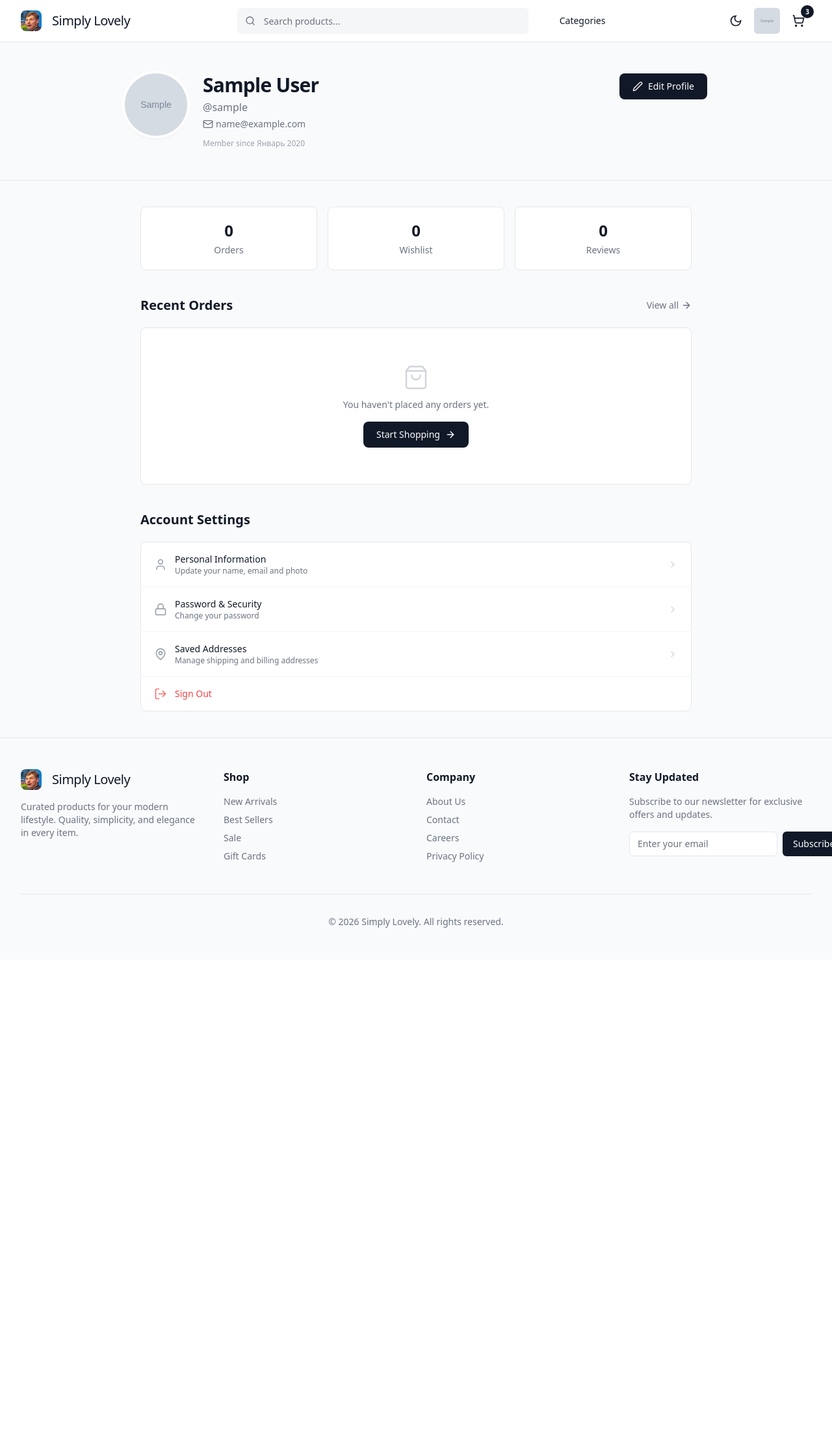
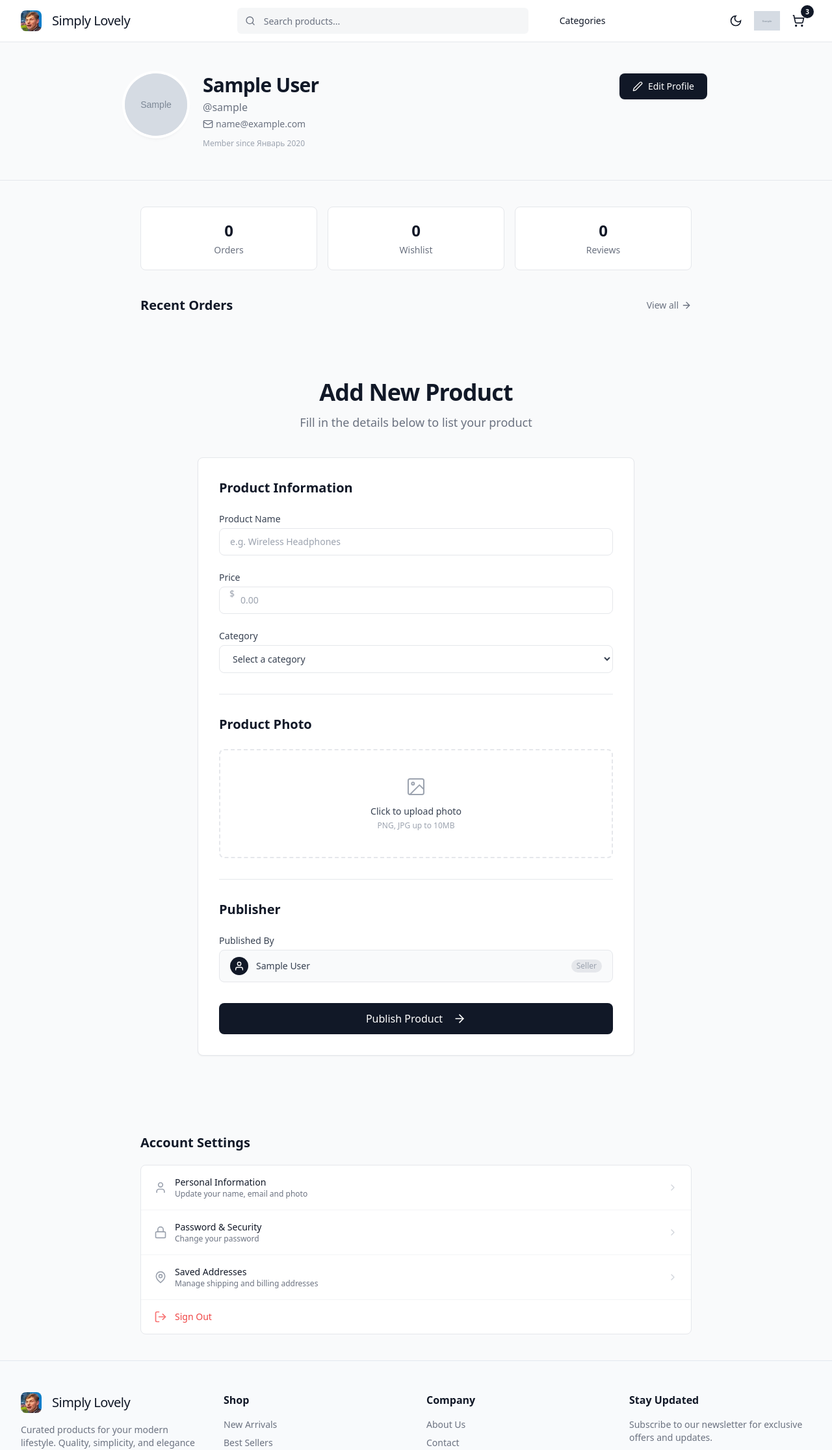
Before and after one commit to Sh0kerbled/simply-lovely, a Django app: page /users/profile/ in a window 1280 px wide. Shown: the top 2232 px of the page at 65% size. Before the commit the page ends 1428 px from the top, so only its background shows below. Run offline with Django 4.2, Linux system fonts and the light colour scheme; a user stored in the database is signed in; tables that the repository leaves empty hold one stand-in row (values such as "Sample post"); grey boxes marked "Sample" are stand-in pictures; style sheets or scripts are compiled from the project's sources; some libraries are stand-ins or nearby versions.

Commit message:
add product form for sellers

```diff
--- a/templates/base.html
+++ b/templates/base.html
@@ -287,11 +287,7 @@
             class="theme-hover inline-flex h-10 w-10 items-center justify-center rounded-md theme-text transition-colors"
             href="{% url 'users:profile_page' %}"
           >
-            <img
-              src="{{user.image.url}}"
-              class="theme-hover inline-flex h-10 w-10 items-center justify-center rounded-md theme-text transition-colors"
-              alt=""
-            />
+            <img src="{{user.image.url}}" alt="" />
           </a>
           {% else %}
           <a
--- a/users/templates/profile.html
+++ b/users/templates/profile.html
@@ -133,18 +133,140 @@
         </a>
       </div>
 
-      {% if recent_orders %}
-      <div class="space-y-3">
-        {% for order in recent_orders %}
+      {% if user.isSaler %}
       <div
-          class="bg-white border border-gray-200 rounded-lg p-4 flex items-center justify-between hover:shadow-md transition-shadow"
+        class="min-h-screen bg-gradient-to-b from-gray-100 to-white py-20 px-4"
       >
-          <div class="flex items-center gap-4">
-            <div
-              class="w-10 h-10 rounded-lg bg-gray-100 flex items-center justify-center shrink-0"
+        <div class="max-w-2xl mx-auto">
+          <!-- Header -->
+          <div class="text-center mb-10">
+            <h1 class="text-4xl font-bold tracking-tight text-gray-900 mb-3">
+              Add New Product
+            </h1>
+            <p class="text-gray-500 text-lg">
+              Fill in the details below to list your product
+            </p>
+          </div>
+
+          <!-- Form Card -->
+          <div class="bg-white border border-gray-200 rounded-lg p-8 shadow-sm">
+            <form>
+              <!-- Product Info -->
+              <h2 class="text-xl font-semibold text-gray-900 mb-6">
+                Product Information
+              </h2>
+
+              <!-- Title -->
+              <div class="mb-6">
+                <label class="block text-sm font-medium text-gray-700 mb-1"
+                  >Product Name</label
+                >
+                <input
+                  type="text"
+                  placeholder="e.g. Wireless Headphones"
+                  class="w-full border border-gray-200 rounded-lg px-4 py-2.5 text-sm text-gray-900 placeholder-gray-400 focus:outline-none focus:ring-2 focus:ring-gray-900 transition"
+                />
+              </div>
+
+              <!-- Price -->
+              <div class="mb-6">
+                <label class="block text-sm font-medium text-gray-700 mb-1"
+                  >Price</label
+                >
+                <div class="relative">
+                  <span
+                    class="absolute left-4 top-1/2 -translate-y-1/2 text-gray-400 text-sm font-medium"
+                    >$</span
+                  >
+                  <input
+                    type="number"
+                    min="0"
+                    step="0.01"
+                    placeholder="0.00"
+                    class="w-full border border-gray-200 rounded-lg pl-8 pr-4 py-2.5 text-sm text-gray-900 placeholder-gray-400 focus:outline-none focus:ring-2 focus:ring-gray-900 transition"
+                  />
+                </div>
+              </div>
+
+              <!-- Category -->
+              <div class="mb-8">
+                <label class="block text-sm font-medium text-gray-700 mb-1"
+                  >Category</label
+                >
+                <select
+                  class="w-full border border-gray-200 rounded-lg px-4 py-2.5 text-sm text-gray-700 focus:outline-none focus:ring-2 focus:ring-gray-900 transition bg-white"
+                >
+                  <option value="" disabled selected>Select a category</option>
+                  {% for category in categories %}
+                  <option value="{{ category.id }}">
+                    {{ category.title }}
+                  </option>
+                  {% endfor %}
+                </select>
+              </div>
+
+              <hr class="border-gray-200 mb-8" />
+
+              <!-- Product Photo -->
+              <h2 class="text-xl font-semibold text-gray-900 mb-6">
+                Product Photo
+              </h2>
+
+              <div class="mb-8">
+                <label
+                  class="group flex flex-col items-center justify-center w-full border-2 border-dashed border-gray-200 rounded-lg py-10 cursor-pointer hover:border-gray-400 hover:bg-gray-50 transition"
                 >
                   <svg
-                class="w-5 h-5 text-gray-400"
+                    class="w-8 h-8 text-gray-400 mb-3 group-hover:text-gray-600 transition"
+                    xmlns="http://www.w3.org/2000/svg"
+                    viewBox="0 0 24 24"
+                    fill="none"
+                    stroke="currentColor"
+                    stroke-width="1.5"
+                    stroke-linecap="round"
+                    stroke-linejoin="round"
+                  >
+                    <rect
+                      x="3"
+                      y="3"
+                      width="18"
+                      height="18"
+                      rx="2"
+                      ry="2"
+                    ></rect>
+                    <circle cx="8.5" cy="8.5" r="1.5"></circle>
+                    <polyline points="21 15 16 10 5 21"></polyline>
+                  </svg>
+                  <span class="text-sm font-medium text-gray-700"
+                    >Click to upload photo</span
+                  >
+                  <span class="text-xs text-gray-400 mt-1"
+                    >PNG, JPG up to 10MB</span
+                  >
+                  <input type="file" class="hidden" accept="image/*" />
+                </label>
+              </div>
+
+              <hr class="border-gray-200 mb-8" />
+
+              <!-- Published By -->
+              <h2 class="text-xl font-semibold text-gray-900 mb-6">
+                Publisher
+              </h2>
+
+              <div class="mb-8">
+                <label class="block text-sm font-medium text-gray-700 mb-1"
+                  >Published By</label
+                >
+                <div
+                  class="flex items-center gap-3 w-full border border-gray-200 rounded-lg px-4 py-2.5 bg-gray-50"
+                >
+                  <!-- Avatar -->
+                  <div
+                    class="w-7 h-7 rounded-full bg-gray-900 flex items-center justify-center flex-shrink-0"
+                  >
+                    <svg
+                      class="w-4 h-4 text-white"
                       xmlns="http://www.w3.org/2000/svg"
                       viewBox="0 0 24 24"
                       fill="none"
@@ -153,33 +275,51 @@
                       stroke-linecap="round"
                       stroke-linejoin="round"
                     >
-                <path d="M6 2 3 6v14a2 2 0 0 0 2 2h14a2 2 0 0 0 2-2V6l-3-4Z" />
-                <path d="M3 6h18" />
-                <path d="M16 10a4 4 0 0 1-8 0" />
+                      <path
+                        d="M20 21v-2a4 4 0 0 0-4-4H8a4 4 0 0 0-4 4v2"
+                      ></path>
+                      <circle cx="12" cy="7" r="4"></circle>
                     </svg>
                   </div>
-            <div>
-              <p class="text-sm font-medium text-gray-900">
-                Order #{{ order.id }}
-              </p>
-              <p class="text-xs text-gray-500">
-                {{ order.created_at|date:"d M Y" }} · {{ order.items.count }}
-                item{{ order.items.count|pluralize }}
-              </p>
+                  <span class="text-sm text-gray-700 font-medium"
+                    >{{ user.storeName }}</span
+                  >
+                  <span
+                    class="ml-auto text-xs text-gray-400 bg-gray-200 px-2 py-0.5 rounded-full"
+                    >Seller</span
+                  >
+                </div>
+                <!-- Hidden input to pass user to backend -->
+                <input
+                  type="hidden"
+                  name="published_by"
+                  value="{{ request.user.id }}"
+                />
+              </div>
+
+              <!-- Submit -->
+              <button
+                type="submit"
+                class="w-full bg-gray-900 text-white py-3 rounded-lg hover:opacity-90 transition-opacity font-medium inline-flex items-center justify-center space-x-2"
+              >
+                <span>Publish Product</span>
+                <svg
+                  class="w-5 h-5"
+                  xmlns="http://www.w3.org/2000/svg"
+                  viewBox="0 0 24 24"
+                  fill="none"
+                  stroke="currentColor"
+                  stroke-width="2"
+                  stroke-linecap="round"
+                  stroke-linejoin="round"
+                >
+                  <path d="M5 12h14"></path>
+                  <path d="m12 5 7 7-7 7"></path>
+                </svg>
+              </button>
+            </form>
           </div>
         </div>
-          <div class="text-right">
-            <p class="text-sm font-semibold text-gray-900">
-              ${{ order.total }}
-            </p>
-            <span
-              class="inline-block mt-1 px-2 py-0.5 text-xs rounded-full {% if order.status == 'delivered' %}bg-green-100 text-green-700 {% elif order.status == 'shipped' %}bg-blue-100 text-blue-700 {% elif order.status == 'cancelled' %}bg-red-100 text-red-700 {% else %}bg-gray-100 text-gray-600{% endif %}"
-            >
-              {{ order.get_status_display }}
-            </span>
-          </div>
-        </div>
-        {% endfor %}
       </div>
       {% else %}
       <div
--- a/users/templates/register.html
+++ b/users/templates/register.html
@@ -219,7 +219,7 @@
             Join our marketplace and reach millions of customers.
           </p>
           <a
-            href="#"
+            href="{%url 'users:saler_register'%}"
             class="mt-3 inline-flex items-center text-sm font-semibold text-blue-600 hover:text-blue-500 transition-colors"
           >
             Apply as a Seller
--- a/users/templates/saler_register.html
+++ b/users/templates/saler_register.html
@@ -11,7 +11,7 @@
     </div>
 
     <div class="bg-white border border-gray-200 rounded-lg p-8 shadow-sm">
-      <form method="POST" action="{% url 'users:auth_page' %}">
+      <form method="POST" action="{% url 'users:saler_register' %}">
         {% csrf_token %}
         <h2 class="text-xl font-semibold text-gray-900 mb-6">
           Personal Information
```
Lines whose indentation alone changed are shown as unchanged.
